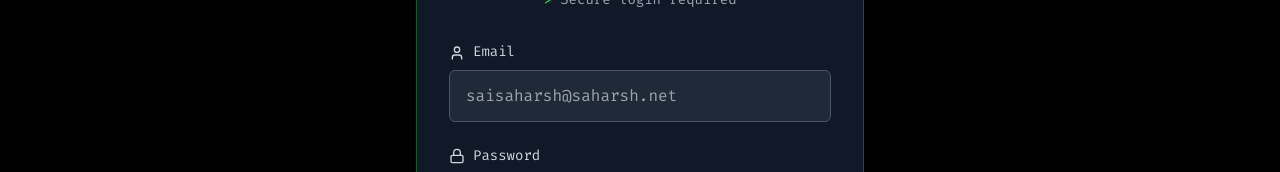
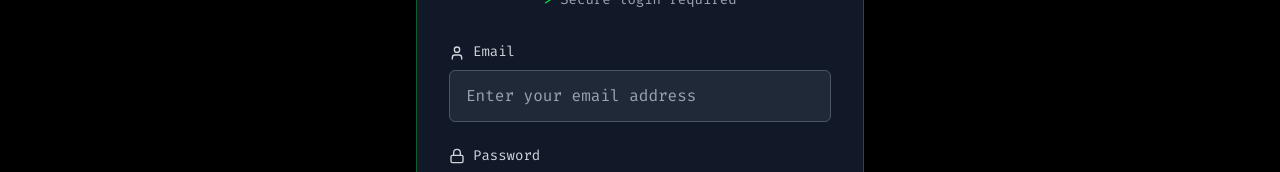
Before and after one commit to saisaharsh5/challenges-page, a React (Vite) app: page /admin/login in a window 1280 px wide. Shown: the part 394-566 px from the top of the page. Built offline with nearby package versions, Linux system fonts and the light colour scheme; no server answers.

Commit message:
Fix Email Input Display

```diff
--- a/src/pages/AdminLogin.tsx
+++ b/src/pages/AdminLogin.tsx
@@ -117,7 +117,7 @@ export const AdminLogin: React.FC = () => {
                 className="w-full px-4 py-3 bg-gray-800 border border-gray-600 rounded-md text-white focus:outline-none focus:border-terminal-green transition-colors font-mono"
                 required
                 disabled={loading}
-                placeholder="saisaharsh@saharsh.net"
+                placeholder="Enter your email address"
                 autoComplete="email"
               />
             </div>
```
